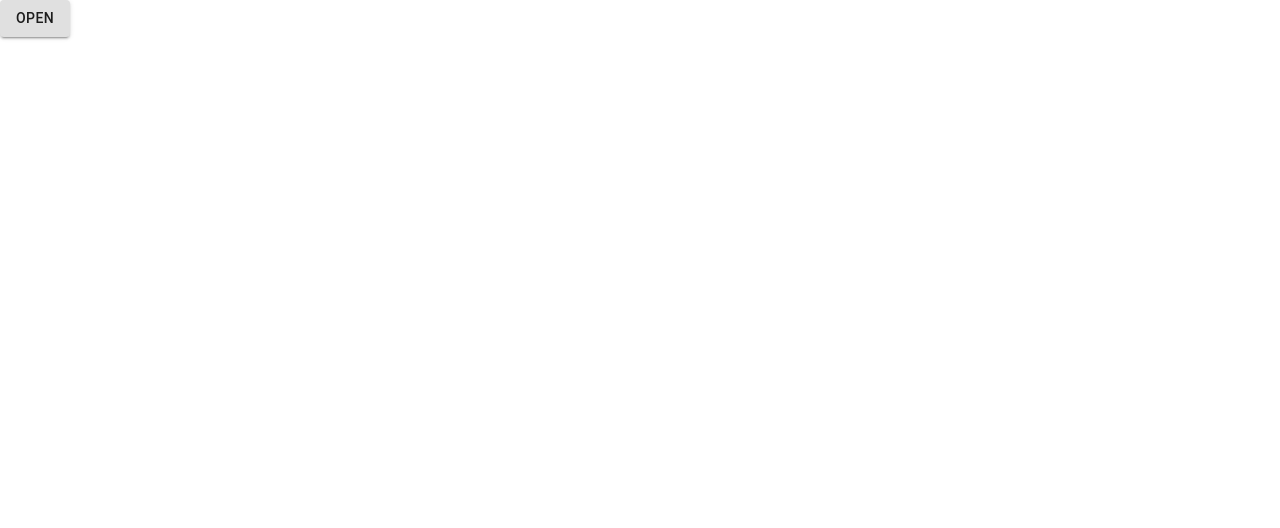
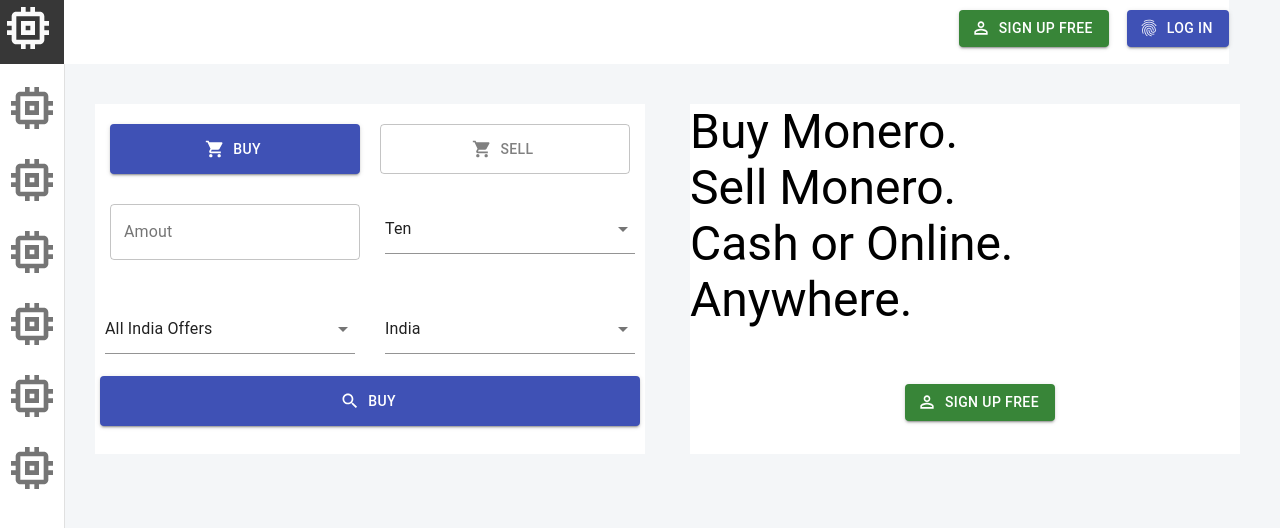
Before and after one commit to garimagupta1402/React-Training, a React (Create React App) app: page / in a window 1280 px wide. Shown: the top 528 px of the page. Built offline with nearby package versions, Linux system fonts and the light colour scheme.

Commit message:
Material UI Assignment 1

```diff
--- a/package.json
+++ b/package.json
@@ -4,6 +4,8 @@
   "private": true,
   "dependencies": {
     "@material-ui/core": "^4.11.4",
+    "@material-ui/icons": "^4.11.2",
+    "@material/textfield": "^11.0.0",
     "@testing-library/jest-dom": "^5.12.0",
     "@testing-library/react": "^11.2.7",
     "@testing-library/user-event": "^12.8.3",
--- a/src/modules/Assignment5/index.js
+++ b/src/modules/Assignment5/index.js
@@ -1,14 +1,192 @@
 import React, { useState } from "react";
 import { Button, makeStyles, Drawer } from "@material-ui/core";
+import ProfileIcon from "@material-ui/icons/PersonOutlineOutlined";
+import PrintIcon from "@material-ui/icons/Fingerprint";
+import MemoryIcon from "@material-ui/icons/Memory";
+import BuyIcon from "@material-ui/icons/ShoppingCart";
+import { TextField } from "@material-ui/core";
+import NativeSelect from "@material-ui/core/NativeSelect";
+import ListItem from "@material-ui/core/ListItem";
+import ListItemIcon from "@material-ui/core/ListItemIcon";
+import List from "@material-ui/core/List";
+import SearchIcon from "@material-ui/icons/Search";
+import Typography from "@material-ui/core/Typography";
+import Table from "@material-ui/core/Table";
+import TableBody from "@material-ui/core/TableBody";
+import TableCell from "@material-ui/core/TableCell";
+import TableContainer from "@material-ui/core/TableContainer";
+import TableHead from "@material-ui/core/TableHead";
+import TableRow from "@material-ui/core/TableRow";
+import Paper from "@material-ui/core/Paper";
 
 const styles = makeStyles({
   maincontainer: {
     position: "relative",
+    backgroundColor: "#F4F6F8",
+    position: "relative",
+  },
+  "&.MuiBackdrop-root": {
+    backgroundColor: "#ffffff",
+  },
+  header: {
+    width: "96%",
+    height: "64px",
+    outline: "0",
+    position: "inherit",
+    paddingLeft: 0,
+    backgroundColor: "#ffffff",
+  },
+  memoryIcon: {
+    "&.MuiSvgIcon-root": {
+      fontSize: "3.5rem",
+    },
+  },
+  Drawer: {
+    width: "64px",
+    height: "100%",
+    display: "flex",
+    flexDirection: "column",
+  },
+  logo: {
+    borderRight: "0",
+    color: "#fafafa !important",
+    height: "64px",
+    width: "64px",
+    backgroundColor: "#373737",
+    textalign: "left",
+  },
+  signUp: {
+    position: "absolute",
+    right: "120px",
+    top: "10px",
+    "&.MuiButton-contained": {
+      backgroundColor: "#388538",
+      color: "#fff",
+    },
+  },
+  SignUp: {
+    position: "absolute",
+    top: "280px",
+    right: "185px",
+    "&.MuiButton-contained": {
+      backgroundColor: "#388538",
+      color: "#fff",
+    },
+  },
+  searchButton: {
+    position: "absolute",
+    top: "272px",
+    left: "5px",
+    width: "540px",
+    height: "50px",
+  },
+  logIn: {
+    position: "absolute",
+    right: "0",
+    top: "10px",
   },
   container: {
     position: "absolute",
     width: "100%",
     height: "800px",
+    backgroundColor: "#F4F6F8",
+  },
+  container1: {
+    width: "500px",
+    height: "400px",
+    backgroundColor: "#ffffff",
+    position: "absolute",
+    top: "40px",
+    left: "95px",
+    width: "550px",
+    height: "350px",
+  },
+  container2: {
+    width: "500px",
+    height: "400px",
+    backgroundColor: "#ffffff",
+    position: "absolute",
+    top: "40px",
+    right: "40px",
+    width: "550px",
+    height: "350px",
+  },
+  sidebar: {
+    // backgroundColor: "#1564c0",
+    backgroundColor: "blue",
+  },
+  buyButton: {
+    position: "absolute",
+    width: "250px",
+    height: "50px",
+    top: "20px",
+    left: "15px",
+  },
+  textField: {
+    position: "absolute",
+    top: "100px",
+    left: "15px",
+    height: "15px",
+    width: "250px",
+  },
+  inputClass: {
+    position: "absolute",
+    width: "250px",
+    height: "50px",
+    top: "100px",
+    right: "10px",
+  },
+  inputClass1: {
+    position: "absolute",
+    width: "250px",
+    height: "50px",
+    top: "200px",
+    right: "10px",
+  },
+  inputClass2: {
+    position: "absolute",
+    width: "250px",
+    height: "50px",
+    top: "200px",
+    left: "10px",
+  },
+  sellButton: {
+    position: "absolute",
+    width: "250px",
+    height: "50px",
+    top: "20px",
+    right: "15px",
+    "&.MuiButton-root": {
+      color: "grey",
+    },
+  },
+  drawer: {
+    "&.MuiDrawer-paperAnchorLeft": {
+      left: "0",
+      right: "auto",
+      top: "64px",
+      width: "64px",
+      alignItems: "center",
+      overflow: "hidden",
+    },
+    "&.MuiListItemIcon-root": {
+      color: "#ffffff",
+    },
+    maincontainer: {
+      "&.MuiBackdrop-root": {
+        backgroundColor: "#ffffff",
+      },
+    },
+    text: {
+      textAlign: "center",
+      position: "absolute",
+      left: "100px",
+      color: "grey",
+      top: "50px",
+    },
+    table: {
+      minWidth: 650,
+    },
   },
 });
 
@@ -18,11 +196,173 @@
   const handleOpen = () => {
     setOpen(true);
   };
+  const list = (anchor) => (
+    <List>
+      {[" ", " ", " ", " ", " ", " "].map((text, index) => (
+        <ListItem button key={text}>
+          <ListItemIcon>
+            <MemoryIcon className={classes.memoryIcon} />
+          </ListItemIcon>
+        </ListItem>
+      ))}
+    </List>
+  );
   return (
     <div className={classes.maincontainer}>
+      <div className={classes.header}>
+        <Button
+          className={classes.signUp}
+          variant="contained"
+          startIcon={<ProfileIcon />}
+        >
+          Sign Up free
+        </Button>
+        <Button
+          className={classes.logIn}
+          variant="contained"
+          startIcon={<PrintIcon />}
+          color="primary"
+        >
+          Log in
+        </Button>
+        <div className={classes.logo}>
+          <MemoryIcon className={classes.memoryIcon} />
+        </div>
+      </div>
+      <div className={classes.sidebar}>
+        {["left"].map((anchor) => (
+          <React.Fragment key={anchor}>
+            <Drawer
+              classes={{
+                paper: classes.drawer,
+              }}
+              anchor={anchor}
+              open={true}
+              onClose={false}
+              variant={"permanent"}
+            >
+              {list(anchor)}
+            </Drawer>
+          </React.Fragment>
+        ))}
+      </div>
+
       <div className={classes.container}>
-        <Button variant="contained">Open</Button>
-        <Drawer open={open}>Menu</Drawer>
+        <div className={classes.container1}>
+          <Button
+            className={classes.buyButton}
+            startIcon={<BuyIcon />}
+            color="primary"
+            variant="contained"
+          >
+            Buy
+          </Button>
+          <Button
+            className={classes.sellButton}
+            startIcon={<BuyIcon />}
+            variant="outlined"
+          >
+            Sell
+          </Button>
+
+          <form noValidate autoComplete="off">
+            <TextField
+              className={classes.textField}
+              label="Amout"
+              variant="outlined"
+            />
+            <NativeSelect className={classes.inputClass}>
+              <option value={10}>Ten</option>
+              <option value={20}>Twenty</option>
+              <option value={30}>Thirty</option>
+            </NativeSelect>
+            <NativeSelect className={classes.inputClass1}>
+              <option value={10}>India</option>
+              <option value={20}>USA</option>
+              <option value={30}>UK</option>
+            </NativeSelect>
+            <NativeSelect className={classes.inputClass2}>
+              <option value={10}>All India Offers</option>
+              <option value={20}>IMPS</option>
+              <option value={30}>Paytm</option>
+            </NativeSelect>
+            <Button
+              className={classes.searchButton}
+              startIcon={<SearchIcon />}
+              color="primary"
+              variant="contained"
+            >
+              Buy
+            </Button>
+          </form>
+        </div>
+
+        <div className={classes.container2}>
+          <Typography className={classes.text} variant={"h3"}>
+            {"Buy Monero."}
+          </Typography>
+          <Typography className={classes.text} variant={"h3"}>
+            {"Sell Monero."}
+          </Typography>
+          <Typography className={classes.text} variant={"h3"}>
+            {"Cash or Online."}
+          </Typography>
+          <Typography className={classes.text} variant={"h3"}>
+            {"Anywhere."}
+          </Typography>
+          <Button
+            className={classes.SignUp}
+            variant="contained"
+            startIcon={<ProfileIcon />}
+          >
+            Sign Up free
+          </Button>
+        </div>
+
+        {/* function createData(name, calories, fat, carbs, protein) {
+  return { name, calories, fat, carbs, protein };
+}
+
+const rows = [
+  createData('Frozen yoghurt', 159, 6.0, 24, 4.0),
+  createData('Ice cream sandwich', 237, 9.0, 37, 4.3),
+  createData('Eclair', 262, 16.0, 24, 6.0),
+  createData('Cupcake', 305, 3.7, 67, 4.3),
+  createData('Gingerbread', 356, 16.0, 49, 3.9),
+];
+
+export default function BasicTable() {
+  const classes = useStyles();
+
+  return (
+    <TableContainer component={Paper}>
+      <Table className={classes.table} aria-label="simple table">
+        <TableHead>
+          <TableRow>
+            <TableCell>Dessert (100g serving)</TableCell>
+            <TableCell align="right">Calories</TableCell>
+            <TableCell align="right">Fat&nbsp;(g)</TableCell>
+            <TableCell align="right">Carbs&nbsp;(g)</TableCell>
+            <TableCell align="right">Protein&nbsp;(g)</TableCell>
+          </TableRow>
+        </TableHead>
+        <TableBody>
+          {rows.map((row) => (
+            <TableRow key={row.name}>
+              <TableCell component="th" scope="row">
+                {row.name}
+              </TableCell>
+              <TableCell align="right">{row.calories}</TableCell>
+              <TableCell align="right">{row.fat}</TableCell>
+              <TableCell align="right">{row.carbs}</TableCell>
+              <TableCell align="right">{row.protein}</TableCell>
+            </TableRow>
+          ))}
+        </TableBody>
+      </Table>
+    </TableContainer>
+  );
+} */}
       </div>
     </div>
   );
```
Also changed, not shown: 2 other files (tests, documents, lock files or other folders).
